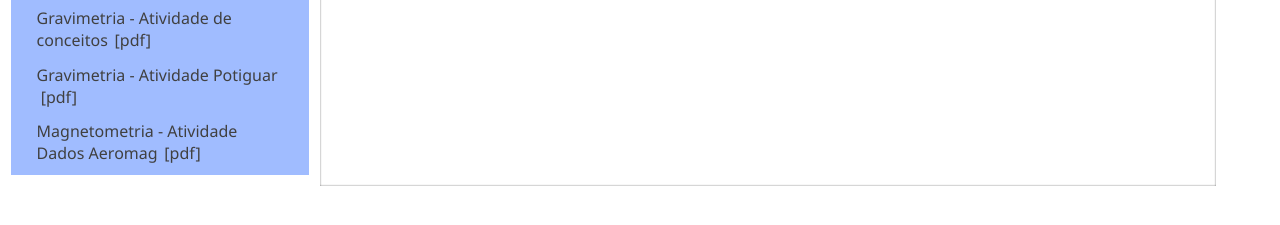
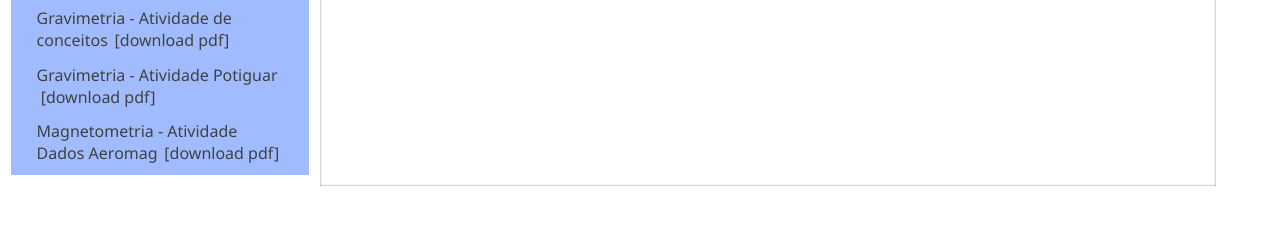
Before and after one commit to lszam/geofex, a plain HTML site: page index.htm in a window 1280 px wide. Shown: the part 95-320 px from the top of the page. Drawn offline with nearby package versions, Linux system fonts and the light colour scheme.

Commit message:
Update index.htm

```diff
--- a/index.htm
+++ b/index.htm
@@ -25,7 +25,7 @@
             <a
               class="pdf"
               href="https://raw.githubusercontent.com/lszam/geof-library/main/exercises/grav-ex_conceitos.pdf"
-              >[pdf]</a
+              >[download pdf]</a
             >
           </div>
 
@@ -39,7 +39,7 @@
             <a
               class="pdf"
               href="https://raw.githubusercontent.com/lszam/geof-library/main/exercises/grav_int_potiguar.pdf"
-              >[pdf]</a
+              >[download pdf]</a
             >
           </div>
 
@@ -53,7 +53,7 @@
             <a
               class="pdf"
               href="https://raw.githubusercontent.com/lszam/geof-library/main/exercises/mag-ex_proc_aero_prsc.pdf"
-              >[pdf]</a
+              >[download pdf]</a
             >
           </div>
           <!-- links -->
```
